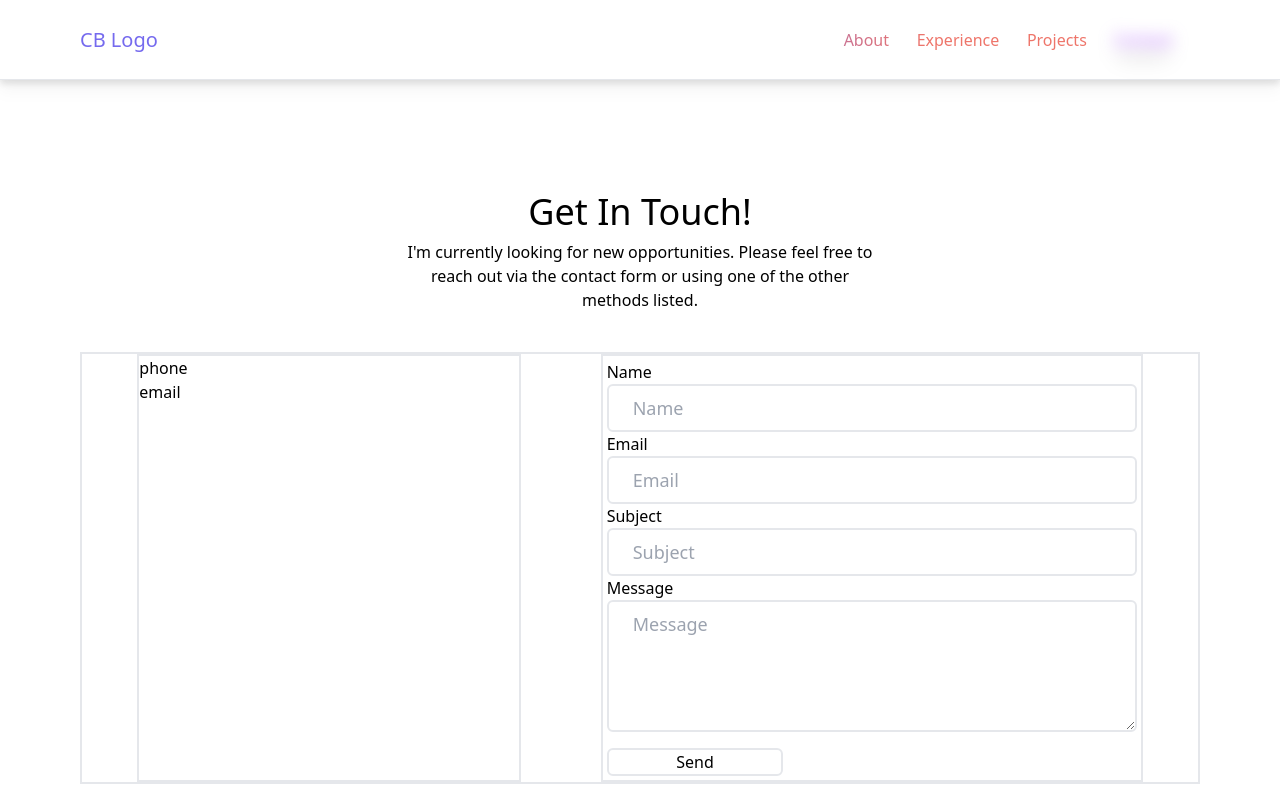
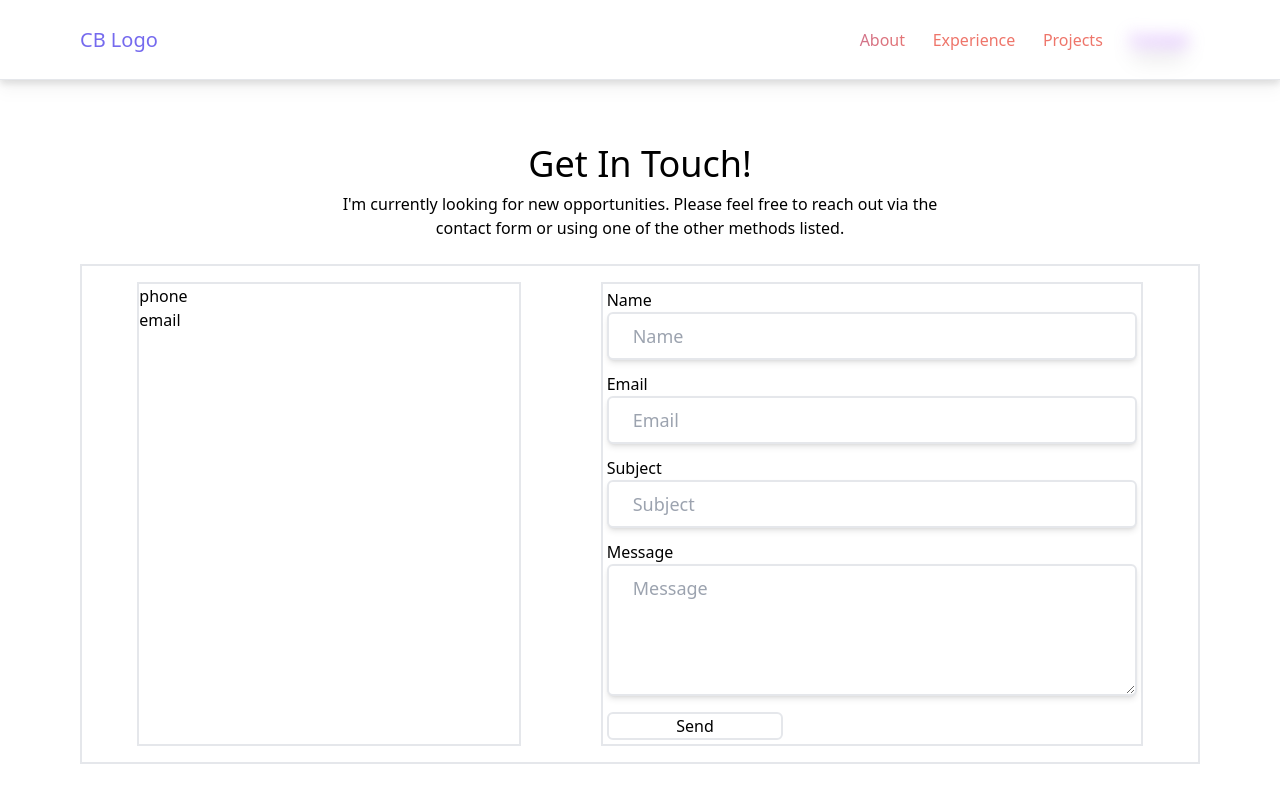
Before and after one commit to csb91/portfolio_site, a Next.js app: page /contact in a window 1280 px wide. Built offline with nearby package versions, Linux system fonts and the light colour scheme.

Commit message:
created api route for form

```diff
--- a/package.json
+++ b/package.json
@@ -15,7 +15,9 @@
     "clsx": "^1.2.1",
     "eslint": "8.33.0",
     "eslint-config-next": "^13.3.0",
+    "immer": "^10.0.1",
     "next": "^13.3.0",
+    "nodemailer": "^6.9.1",
     "react": "^18.2.0",
     "react-dom": "^18.2.0",
     "react-feather": "^2.0.10",
--- a/src/app/contact/page.tsx
+++ b/src/app/contact/page.tsx
@@ -7,11 +7,11 @@ export default function Contact() {
       <h1 className='text-4xl text-center'>
         Get In Touch!
       </h1>
-      <p className='text-center mt-2 px-4 md:px-80'>
+      <p className='text-center mt-2 px-4 md:px-64'>
         I'm currently looking for new opportunities. Please feel free to reach out via the contact form or using one of the other methods listed.
       </p>
-      <div className='container flex flex-col border-2 md:flex-row px-4 mt-10 justify-evenly'>
-        <div className='mb-4 md:mb-0 md:mr-10 border-2 w-96'>
+      <div className='container flex flex-col border-2 md:flex-row mt-6 p-4 justify-evenly'>
+        <div className='mb-4 md:mb-0 md:mr-10 border-2 md:w-96'>
           <div>phone</div>
           <div>email</div>
         </div>
--- a/src/app/layout.tsx
+++ b/src/app/layout.tsx
@@ -42,7 +42,7 @@ export default function RootLayout({
     <html lang="en">
       <body className='h-screen w-screen dark:bg-zinc-800'>
         <Header />
-        <div className='flex flex-grow min-h-screen justify-center mt-48'>{children}</div>
+        <div className='flex flex-grow min-h-screen justify-center mt-36'>{children}</div>
         <Footer />
       </body>
     </html>
--- a/src/app/page.tsx
+++ b/src/app/page.tsx
@@ -1,7 +1,7 @@
 import Link from 'next/link';
 import Image from 'next/image';
 import profilePic from '../../public/profile-pic.png'
-import '../styles/globals.css';
+
 
 export default async function Home() {
 
--- a/src/components/ContactForm.tsx
+++ b/src/components/ContactForm.tsx
@@ -1,18 +1,40 @@
 'use client'
 
 import GlassPane from "./GlassPane";
+import { contact } from "@/lib/api";
 import Input from "./Input";
+import { useState, useCallback } from "react";
+import { formData } from "@/interfaces";
+
+const initial: formData = {
+  name: '',
+  email: '',
+  subject: '',
+  message: ''
+}
 
 const ContactForm = () => {
+  const [formState, setFormState] = useState(initial);
+
+  const handleSubmit = async (e) => {
+    e.preventDefault();
+
+    await contact(formState)
+    .then(res => console.log(res))
+    .catch((error) => {
+      console.log(error)
+    })
+  }
 
   return (
     <>
-      <form className='flex flex-col border-2 md:w-1/2 p-1'>
+      <form onSubmit={handleSubmit} className='flex flex-col border-2 md:w-1/2 p-1'>
         <label htmlFor='name'>Name</label>
         <Input
           required
+          type='text'
           id='name'
-          className='bg-transparent'
+          className=''
           placeholder='Name'
         />
         <label htmlFor='email'>Email</label>
@@ -20,25 +42,26 @@ const ContactForm = () => {
           required
           type='email'
           id='email'
-          className='bg-transparent'
+          className=''
           placeholder='Email'
         />
         <label htmlFor='subject'>Subject</label>
         <Input
           required
+          type='text'
           id='subject'
-          className='bg-transparent'
+          className=''
           placeholder='Subject'
         />
         <label htmlFor='message'>Message</label>
         <textarea
           required
           id='message'
-          className='border-solid border-gray border-2 px-6 py-2 text-lg rounded-md bg-transparent'
+          className='border-solid border-gray border-2 px-6 py-2 text-lg rounded-md shadow-md'
           placeholder='Message'
-          rows='4'
+          rows={4}
         />
-        <button className='border-2 rounded-md mt-4 w-1/3'>Send</button>
+        <button type='submit' className='border-2 rounded-md mt-4 w-1/3'>Send</button>
       </form>
     </>
   )
--- a/src/components/Copy.tsx
+++ b/src/components/Copy.tsx
@@ -12,7 +12,7 @@ export default function Contact() {
       body: JSON.stringify({email}),
       headers: {
         'Content-Type': 'application/json',
-        'Accept':  'application/json'
+        Accept:  'application/json'
       }
     })
     console.log('hi')
--- a/src/components/Input.tsx
+++ b/src/components/Input.tsx
@@ -1,10 +1,10 @@
 import clsx from "clsx";
 
-const Input = ({className, ...props}) => {
+const Input = ({ className, ...props }) => {
   return (
     <input
       className={clsx(
-        'border-solid border-gray border-2 px-6 py-2 text-lg rounded-md',
+        'border-solid border-gray border-2 px-6 py-2 mb-3 text-lg rounded-md shadow-md',
         className
       )}
       {...props}
--- a/src/components/Navbar.tsx
+++ b/src/components/Navbar.tsx
@@ -14,7 +14,7 @@ const links: linkInfo[] = [
 
 const Navbar = () => {
   return (
-    <div className='container purple-orange bg-clip-text text-transparent h-10 mx-auto px-4 flex items-center justify-between max-w-6xl'>
+    <div className='container purple-orange bg-clip-text text-transparent h-10 mx-auto pl-4 flex items-center justify-between max-w-6xl'>
       <div className='text-xl'>
         <Link href='/'>
           CB Logo
@@ -22,7 +22,7 @@ const Navbar = () => {
       </div>
       <div className='hidden sm:flex'>
         <nav>
-          <ul className='flex w-96 justify-evenly '>
+          <ul className='flex w-96 justify-evenly'>
             {links.map((link , index) => (
               <NavbarLinks key={index} link={link} />
             ))}
--- /dev/null
+++ b/src/lib/api.ts
@@ -0,0 +1,29 @@
+import { formData } from "@/interfaces";
+
+export const fetcher = async ({ url, method, body, json = true }) => {
+  const res = await fetch(url, {
+    method,
+    ...(body && {body: JSON.stringify(body)}),
+    headers: {
+      Accept: 'application/json',
+      'Content-Type': 'application/json'
+    }
+  });
+
+  if (!res.ok) {
+    throw new Error('API Error');
+  }
+
+  if (json) {
+    const data = await res.json();
+    return data.data;
+  }
+}
+
+export const contact = (formInfo: formData) => {
+  return fetcher({
+    url: '/api/contact',
+    method: 'POST',
+    body: formInfo
+  })
+}
--- a/src/pages/api/contact.ts
+++ b/src/pages/api/contact.ts
@@ -1,7 +1,7 @@
 export default function handler(req, res) {
   if (req.method === 'POST') {
     //save to db!
-    console.log(req.body)
+    console.log(req.body, process.env.EMAIL_USER)
     res.json({message: 'ok'})
   }
 }
```
Also changed, not shown: src/interfaces.ts (+7 -0 lines), 1 other file (tests, documents, lock files or other folders).
